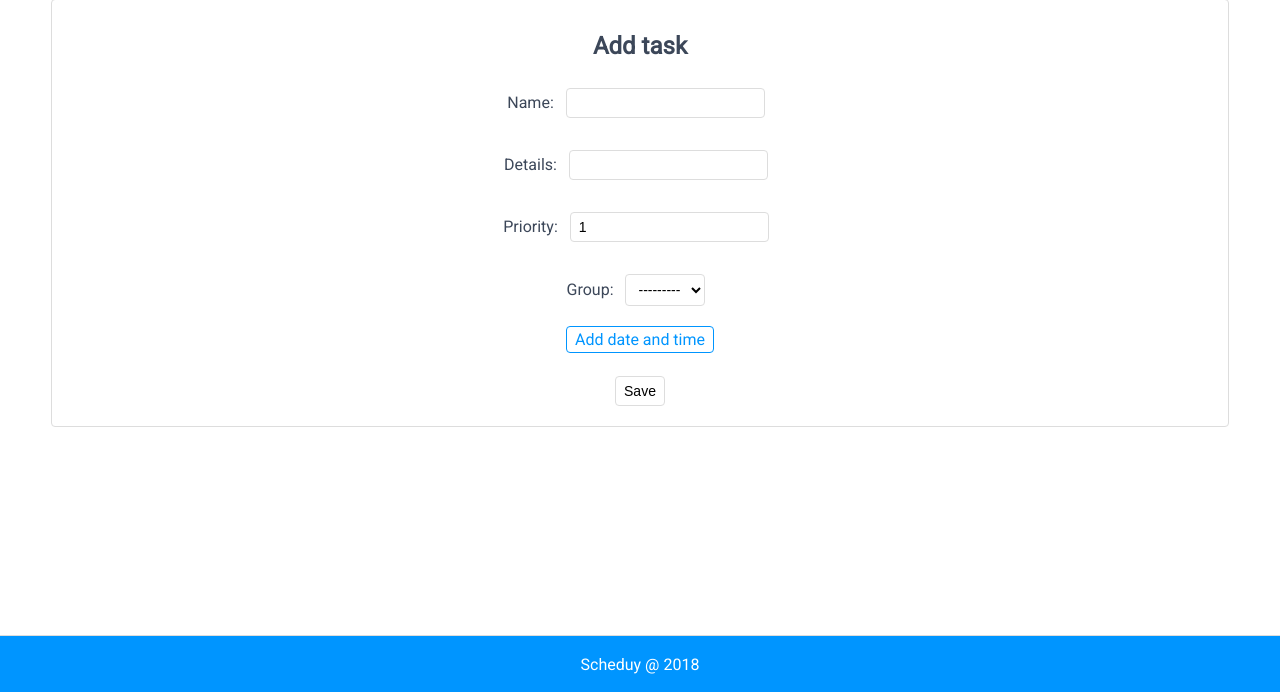
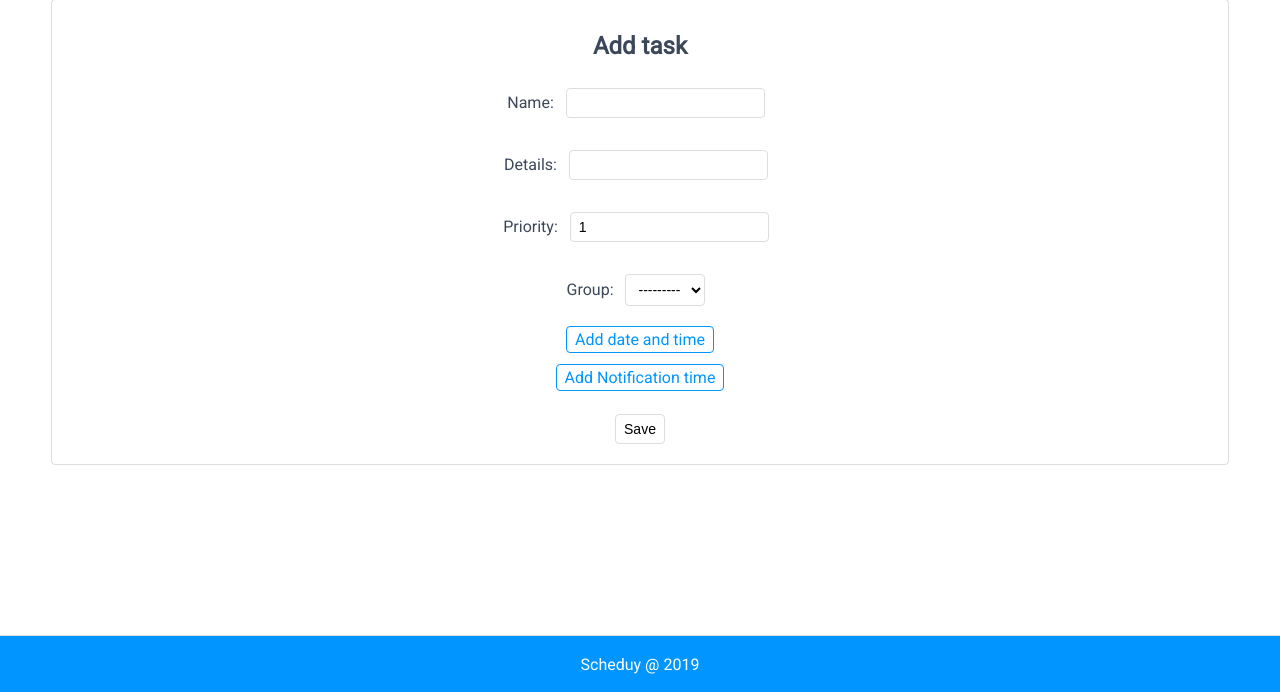
Before and after one commit to mikgor/Scheduy, a Django app: page /tcreate/ in a window 1280 px wide. Shown: the part 108-800 px from the top of the page. Run offline with Django 3.2, Linux system fonts and the light colour scheme; the visitor is signed in with stand-in values (Sample User, id 1); data that the repository does not hold is empty; parts of the project's set-up code (start-up, migrations or seed data) failed here and were passed over.

Commit message:
Add notifications & index page style update

```diff
--- a/Scheduy/urls.py
+++ b/Scheduy/urls.py
@@ -14,11 +14,12 @@ urlpatterns = [
     url(r'^(?P<pk>[0-9]+)/tgdelete/$', views.TaskGroupDelete.as_view(), name='TaskGroupDelete'),
     url(r'^(?P<pk>[0-9]+)/tdelete/$', views.TaskDelete.as_view(), name='TaskDelete'),
     url(r'^(?P<task_id>[0-9]+)/IsDoneUpdate/$', views.IsDoneUpdate, name='IsDoneUpdate'),
+    url(r'^(?P<notification_id>[0-9]+)/NotificationRead/$', views.NotificationRead, name='NotificationRead'),
     url(r'^setpreference/$', views.SetUserPreference, name='SetUserPreference'),
     url(r'^signup/$', views.SignUp.as_view(), name='signup'),
     url(r'^login/$', auth_views.login, name='login'),
     url(r'^logout/$', auth_views.logout, name='logout'),
     url(r'^userupdate/$', views.UserUpdate, name='UserUpdate'),
-
+    url(r'^sendnotifications/$', views.SendNotifications, name='SendNotifications'),
     path('admin/', admin.site.urls),
 ]
--- a/scheduyapp/forms.py
+++ b/scheduyapp/forms.py
@@ -6,8 +6,8 @@ class TaskCreateUpdateForm(forms.ModelForm):
 
     class Meta:
         model = Task
-        fields = ('name', 'details', 'priority', 'deadline', 'priority', 'group')
-        widgets = {'deadline': forms.HiddenInput()}
+        fields = ('name', 'details', 'priority', 'deadline', 'priority', 'group', 'notification_time')
+        widgets = {'deadline': forms.HiddenInput(), 'notification_time': forms.HiddenInput()}
 
     def __init__(self, user, *args, **kwargs):
         super(TaskCreateUpdateForm, self).__init__(*args, **kwargs)
--- a/scheduyapp/static/scheduyapp/js/Inputs.js
+++ b/scheduyapp/static/scheduyapp/js/Inputs.js
@@ -1,16 +1,16 @@
-function DatetimepickedEvent() {
-   var deadlineDate = document.getElementById("deadlineDate").value;
-   var deadlineTime = document.getElementById("deadlineTime").value;
-   if (deadlineDate!='')
-      document.getElementById("id_deadline").value = deadlineDate + " " + deadlineTime;
+function DatetimepickedEvent(e) {
+   var date = document.getElementById(e+"Date").value;
+   var time = document.getElementById(e+"Time").value;
+   if (date!='')
+      document.getElementById("id_"+e).value = date + " " + time;
 }
 
-function Updatedatetimepicker() {
-   var elvalue = document.getElementById("id_deadline").value;
-   document.getElementById("deadlineDate").value = elvalue.split(" ")[0];
-   document.getElementById("deadlineTime").value = elvalue.split(" ")[1];
+function Updatedatetimepicker(e) {
+   var elvalue = document.getElementById("id_"+e).value;
+   document.getElementById(e+"Date").value = elvalue.split(" ")[0];
+   document.getElementById(e+"Time").value = elvalue.split(" ")[1];
    if (elvalue!='')
-      displayDeadlineInputs();
+      displayTimeInputs(e);
 }
 
 function ColorpickedEvent() {
@@ -61,13 +61,13 @@ function AddColorOptions() {
    }
 }
 
-function displayDeadlineInputs() {
-   document.getElementById("deadlineInputs").style.display = "block";
-   document.getElementById("addDeadlineBtn").style.display = "none";
+function displayTimeInputs(e) {
+   document.getElementById(e+"Inputs").style.display = "block";
+   document.getElementById("add"+e+"Btn").style.display = "none";
 }
 
-function hideDeadlineInputsAndClear() {
-   document.getElementById("deadlineInputs").style.display = "none";
-   document.getElementById("addDeadlineBtn").style.display = "inline-block";
-   document.getElementById("id_deadline").value = "";
+function hideTimeInputsAndClear(e) {
+   document.getElementById(e+"Inputs").style.display = "none";
+   document.getElementById("add"+e+"Btn").style.display = "inline-block";
+   document.getElementById("id_"+e).value = "";
 }
--- a/scheduyapp/static/scheduyapp/style.css
+++ b/scheduyapp/static/scheduyapp/style.css
@@ -321,7 +321,7 @@ ul.errorlist {
     text-align: center;
 }
 
-#deadlineInputs {
+#deadlineInputs, #notification_timeInputs {
 	display: none;
 }
 
@@ -350,6 +350,10 @@ ul.errorlist {
 
 .icon-delete {
    background-image: url("icons/delete.png");
+}
+
+.icon-deleteLight {
+   background-image: url("icons/deleteLight.png");
 }
 
 .icon-arrow-up {
--- a/scheduyapp/templates/scheduy/base.html
+++ b/scheduyapp/templates/scheduy/base.html
@@ -31,7 +31,7 @@
       {% block content %}{% endblock %}
    </div>
       <footer>
-           <p>Scheduy @ 2018</p>
+           <p>Scheduy @ 2019</p>
       </footer>
       <script type="text/javascript">
       function SetMenuUrlsVisibility() {
--- a/scheduyapp/templates/scheduyapp/base.html
+++ b/scheduyapp/templates/scheduyapp/base.html
@@ -42,7 +42,7 @@
     {% block content %}{% endblock %}
     </div>
     <footer>
-         <p>Scheduy @ 2018</p>
+         <p>Scheduy @ 2019</p>
     </footer>
 
     <script type="text/javascript">
--- a/scheduyapp/templates/scheduyapp/task_form.html
+++ b/scheduyapp/templates/scheduyapp/task_form.html
@@ -11,9 +11,12 @@
 <form method="post">{% csrf_token %}
    <h2>{% trans "Add task" %}</h2>
    {{ form.as_p }}
-   <div class="userMenu" id="addDeadlineBtn" onclick="displayDeadlineInputs();">{% trans "Add date and time" %}</div>
-   <div id="deadlineInputs">{% trans "Deadline" %}: <input type="date" id="deadlineDate" onchange="DatetimepickedEvent()"></input>
-   <input type="time" id="deadlineTime" onchange="DatetimepickedEvent()"></input></div>
+   <div class="userMenu" id="adddeadlineBtn" onclick="displayTimeInputs('deadline');">{% trans "Add date and time" %}</div>
+   <div id="deadlineInputs">{% trans "Deadline" %}: <input type="date" id="deadlineDate" onchange="DatetimepickedEvent('deadline')"></input>
+   <input type="time" id="deadlineTime" onchange="DatetimepickedEvent('deadline')"></input></div>
+   </br></br><div class="userMenu" id="addnotification_timeBtn" onclick="displayTimeInputs('notification_time');">{% trans "Add Notification time" %}</div>
+   <div id="notification_timeInputs">{% trans "Notification time" %}: <input type="date" id="notification_timeDate" onchange="DatetimepickedEvent('notification_time')"></input>
+   <input type="time" id="notification_timeTime" onchange="DatetimepickedEvent('notification_time')"></input></div>
    </br></br><input type="submit" value="{% trans "Save" %}" />
 </form>
 {% endblock content %}
--- a/scheduyapp/views.py
+++ b/scheduyapp/views.py
@@ -4,7 +4,7 @@ from django.contrib.auth.forms import UserCreationForm
 from django.urls import reverse_lazy, reverse
 from django.http import HttpResponseRedirect, HttpResponse
 from django.shortcuts import get_object_or_404, render
-from .models import Task, TaskGroup
+from .models import Task, TaskGroup, Notification
 from .forms import *
 from django.contrib.auth.mixins import LoginRequiredMixin
 import pytz
@@ -12,6 +12,8 @@ from django.utils import timezone
 from datetime import timezone, datetime
 from django.utils import translation
 from django.conf import settings
+from django.utils.translation import ugettext_lazy as _
+from Scheduy.local_settings import *
 
 def IndexView(request):
     return render(request, 'scheduy/index.html')
@@ -27,8 +29,10 @@ class DashboardView(LoginRequiredMixin, generic.ListView):
             self.request.session[translation.LANGUAGE_SESSION_KEY] = self.request.user.languagePreference
             context['task_list'] = self.request.user.GetTasks()
             context['taskgroup_list'] = self.request.user.GetTaskGroups()
+            context['notification_list'] = self.request.user.notifications.all()
             context['total_task_count'] = self.request.user.tasks.all().count()
             context['total_taskgroup_count'] = self.request.user.taskGroups.all().count()
+            context['total_notification_count'] = self.request.user.notifications.all().count()
             context['groups_limit'] = settings.GROUPS_LIMIT_PERUSER
         return context
 
@@ -39,9 +43,21 @@ class TaskCreate(LoginRequiredMixin, CreateView):
 
     def form_valid(self, form):
         self.object = form.save(commit=False)
+        convertedToPreferencedDeadline = ''
         if self.object.deadline:
-            convertedToPreferenced = pytz.timezone(self.request.user.timezonePreference).localize(self.object.deadline.replace(tzinfo=None))
-            self.object.deadline = convertedToPreferenced.astimezone(pytz.timezone('UCT'))
+            convertedToPreferencedDeadline = pytz.timezone(self.request.user.timezonePreference).localize(self.object.deadline.replace(tzinfo=None))
+            self.object.deadline = convertedToPreferencedDeadline.astimezone(pytz.timezone('UCT'))
+        if self.object.notification_time:
+            convertedToPreferencedNotification = pytz.timezone(self.request.user.timezonePreference).localize(self.object.notification_time.replace(tzinfo=None))
+            notificationTime = convertedToPreferencedNotification.astimezone(pytz.timezone('UCT'))
+            if datetime.now(timezone.utc) < notificationTime:
+                detailsText = self.object.name
+                if convertedToPreferencedDeadline:
+                     detailsText += " " + convertedToPreferencedDeadline.strftime(self.request.user.datetimeFormatPreference.replace('H:i a', '%I:%M').replace('m', '%m').replace('d', '%d').replace('Y', '%Y').replace('H', '%H').replace('i', '%M'))
+                notification = Notification.objects.create(recipient_user_id=self.request.user.id, details=detailsText, notification_time=notificationTime)
+                print(notification.details)
+                self.object.notification = notification
+                self.object.notification_time = notificationTime
         self.object.save()
         self.request.user.tasks.add(self.object)
         return HttpResponseRedirect(self.get_success_url())
@@ -89,6 +105,8 @@ class TaskUpdate(LoginRequiredMixin, UpdateView):
         task = self.get_object()
         if task.deadline:
             initial['deadline'] = task.deadline.astimezone(pytz.timezone(self.request.user.timezonePreference)).replace(tzinfo=pytz.timezone('UTC'))
+        if task.notification_time:
+            initial['notification_time'] = task.notification_time.astimezone(pytz.timezone(self.request.user.timezonePreference)).replace(tzinfo=pytz.timezone('UTC'))
         return initial
 
     def get(self, request, *args, **kwargs):
@@ -106,9 +124,33 @@ class TaskUpdate(LoginRequiredMixin, UpdateView):
 
     def form_valid(self, form):
         self.object = form.save(commit=False)
+        convertedToPreferencedDeadline = ""
         if self.object.deadline:
-            convertedToPreferenced = pytz.timezone(self.request.user.timezonePreference).localize(self.object.deadline.replace(tzinfo=None))
-            self.object.deadline = convertedToPreferenced.astimezone(pytz.timezone('UCT'))
+            convertedToPreferencedDeadline = pytz.timezone(self.request.user.timezonePreference).localize(self.object.deadline.replace(tzinfo=None))
+            self.object.deadline = convertedToPreferencedDeadline.astimezone(pytz.timezone('UCT'))
+        if self.object.notification_time:
+            convertedToPreferencedNotification = pytz.timezone(self.request.user.timezonePreference).localize(self.object.notification_time.replace(tzinfo=None))
+            notificationTime = convertedToPreferencedNotification.astimezone(pytz.timezone('UCT'))
+            if datetime.now(timezone.utc) < notificationTime:
+                detailsText = self.object.name
+                if convertedToPreferencedDeadline:
+                    detailsText+ " " + convertedToPreferencedNotification.strftime(self.request.user.datetimeFormatPreference.replace('H:i a', '%I:%M').replace('m', '%m').replace('d', '%d').replace('Y', '%Y').replace('H', '%H').replace('i', '%M'))
+                notification = None
+                if self.object.notification:
+                    notification = Notification.objects.all().filter(id=self.object.notification.id).first()
+                    notification.details = detailsText
+                    notification.notification_time = notificationTime
+                else:
+                    notification = Notification.objects.create(recipient_user_id=self.request.user.id, details=detailsText, notification_time=notificationTime)
+                notification.save()
+                self.object.notification_time = notificationTime
+                self.object.notification = notification
+        else:
+            if self.object.notification:
+                if self.request.user.GetTasks().filter(notification_id=self.object.notification.id).exists():
+                    Notification.objects.filter(id=self.object.notification.id).delete()
+                    self.object.notification = None
+                    self.object.notification_time = None
         self.object.save()
         return HttpResponseRedirect(self.get_success_url())
 
@@ -187,3 +229,32 @@ def UserUpdate(request):
     if request.user.is_anonymous:
         return HttpResponseRedirect(reverse('signup'))
     return render(request, 'registration/userupdate.html', context)
+
+def NotificationRead(request, notification_id):
+    if request.user.is_anonymous:
+        return HttpResponseRedirect(reverse('signup'))
+    notification = ''
+    try:
+        notification = request.user.notifications.get(pk=notification_id)
+    except:
+        return HttpResponseRedirect(reverse('dashboard'))
+    request.user.notifications.remove(notification)
+    return HttpResponseRedirect(reverse('dashboard'))
+
+def SendNotifications(request):
+    ip = ''
+    x_forwarded_for = request.META.get('HTTP_X_FORWARDED_FOR')
+    if x_forwarded_for:
+        ip = x_forwarded_for.split(',')[0]
+    else:
+        ip = request.META.get('REMOTE_ADDR')
+    if ip not in ALLOWED_API_REQUEST_IP:
+        return HttpResponse("Access denied")
+
+    for notification in Notification.objects.filter(sent=False):
+        print(notification.id)
+        print(notification.notification_time)
+        if notification.timeLeft():
+            notification.Send()
+            Notification.objects.get(pk=notification.id).delete()
+    return HttpResponse("OK")
```
Also changed, not shown: scheduyapp/models.py (+19 -0 lines), scheduyapp/static/scheduyapp/styleMain.css (+13 -35 lines), scheduyapp/templates/scheduy/index.html (+16 -37 lines), scheduyapp/templates/scheduyapp/dashboard.html (+45 -1 lines), scheduyapp/templates/scheduyapp/task_update_form.html (+9 -5 lines), locale/en/LC_MESSAGES/django.po, locale/pl/LC_MESSAGES/django.po, scheduyapp/migrations/0016_auto_20190705_1913.py (added), scheduyapp/migrations/0017_task_notification_time.py (added), scheduyapp/migrations/0018_auto_20190705_2201.py (added), scheduyapp/migrations/0019_auto_20190705_2259.py (added), scheduyapp/migrations/0020_notification_sent.py (added).
